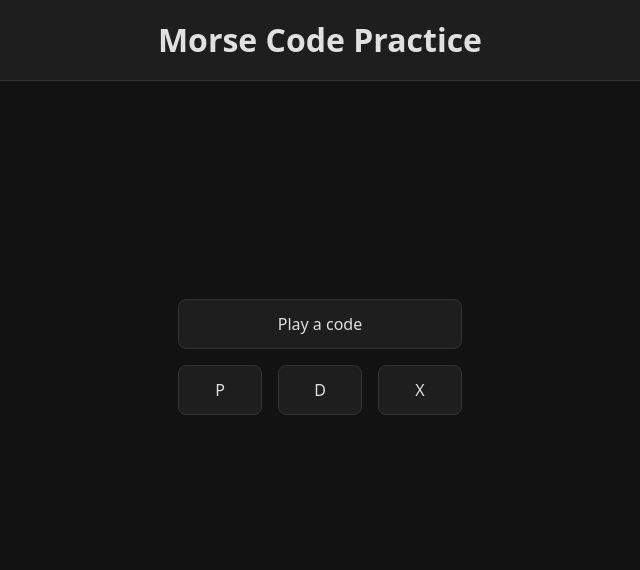
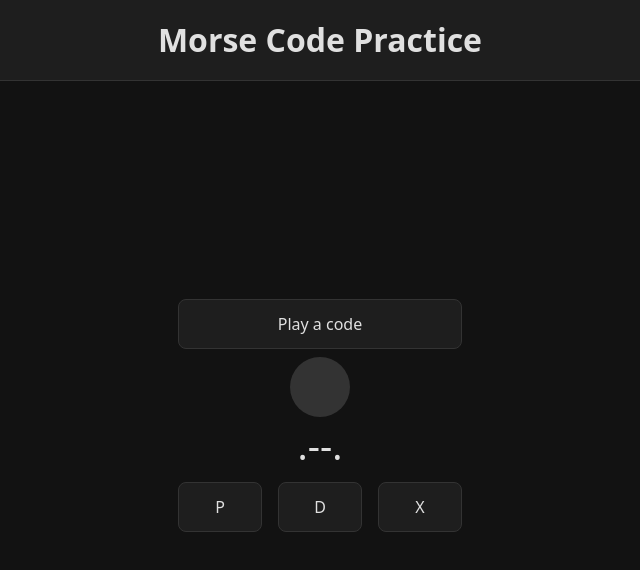
Before and after one commit to jmbredal/morse-trainer, a React (Vite) app: page / in a window 1280 px wide. Both pictures are taken after a click on the button "Play a code". Shown: the top 570 px of the page, without its empty margins (320-960 px from the left). Built offline with nearby package versions, Linux system fonts and the light colour scheme.

Commit message:
Fix done callback error

```diff
--- a/src/Blinker.module.css
+++ b/src/Blinker.module.css
@@ -1,8 +1,12 @@
 .container {
   display: flex;
+  flex-direction: column;
   justify-content: center;
   align-items: center;
-  margin: 2rem 0;
+
+  .sequence {
+    font-size: 38px;
+  }
 }
 
 .light {
--- a/src/Blinker.tsx
+++ b/src/Blinker.tsx
@@ -14,9 +14,16 @@ const UNIT = 100; // ms, base unit for Morse timing
 export function Blinker({ code, onDone }: Props) {
   const [isOn, setIsOn] = useState(false);
   const [index, setIndex] = useState(0);
+  const [prev, setPrev] = useState(code);
+
+  if (prev !== code) {
+    setIndex(0);
+    setPrev(code);
+  }
 
   useEffect(() => {
     if (index >= code.sequence.length) {
+      console.log("setting ready to false");
       onDone();
       return;
     }
@@ -40,9 +47,15 @@ export function Blinker({ code, onDone }: Props) {
     return () => clearTimeout(timer);
   }, [index, code, onDone]);
 
+  const sequence = code.sequence
+    .split("")
+    .slice(0, index + 1)
+    .map((s, index) => <span key={index}>{s}</span>);
+
   return (
     <div className={styles.container}>
       <div className={`${styles.light} ${isOn ? styles.on : ""}`} />
+      <p className={styles.sequence}>{sequence}</p>
     </div>
   );
 }
--- a/src/Game.tsx
+++ b/src/Game.tsx
@@ -1,4 +1,4 @@
-import { useState } from "react";
+import { useCallback, useState } from "react";
 import Fireworks from "react-canvas-confetti/dist/presets/fireworks";
 import { Blinker } from "./Blinker";
 import Button from "./Button";
@@ -14,7 +14,6 @@ export default function Game() {
   const [userGuess, setUserGuess] = useState<string | null>(null);
   const [confetti, setConfetti] = useState(false);
   const [choices, setChoices] = useState<MorseEntry[]>([]);
-  const [showBlinker, setShowBlinker] = useState(false);
 
   function reset() {
     setGuessing(false);
@@ -29,14 +28,13 @@ export default function Game() {
     const entry = { ...morseList[index] };
     console.log(entry.char);
     setCurrent(entry);
-    setShowBlinker(true);
     setChoices(generateChoices(entry));
   }
 
-  function onBlinkerDone() {
-    setShowBlinker(false);
+  const onBlinkerDone = useCallback(() => {
+    console.log("onBlinkerDone");
     setGuessing(true);
-  }
+  }, []);
 
   function handleGuess(guess: string) {
     setUserGuess(guess);
@@ -51,9 +49,7 @@ export default function Game() {
     <section className={styles.gameContainer}>
       <Button onClick={play}>Play a code</Button>
 
-      {showBlinker && current && (
-        <Blinker code={current} onDone={onBlinkerDone} />
-      )}
+      {current && <Blinker code={current} onDone={onBlinkerDone} />}
 
       {current && guessing && (
         <Choices choices={choices} handleGuess={handleGuess} />
```
